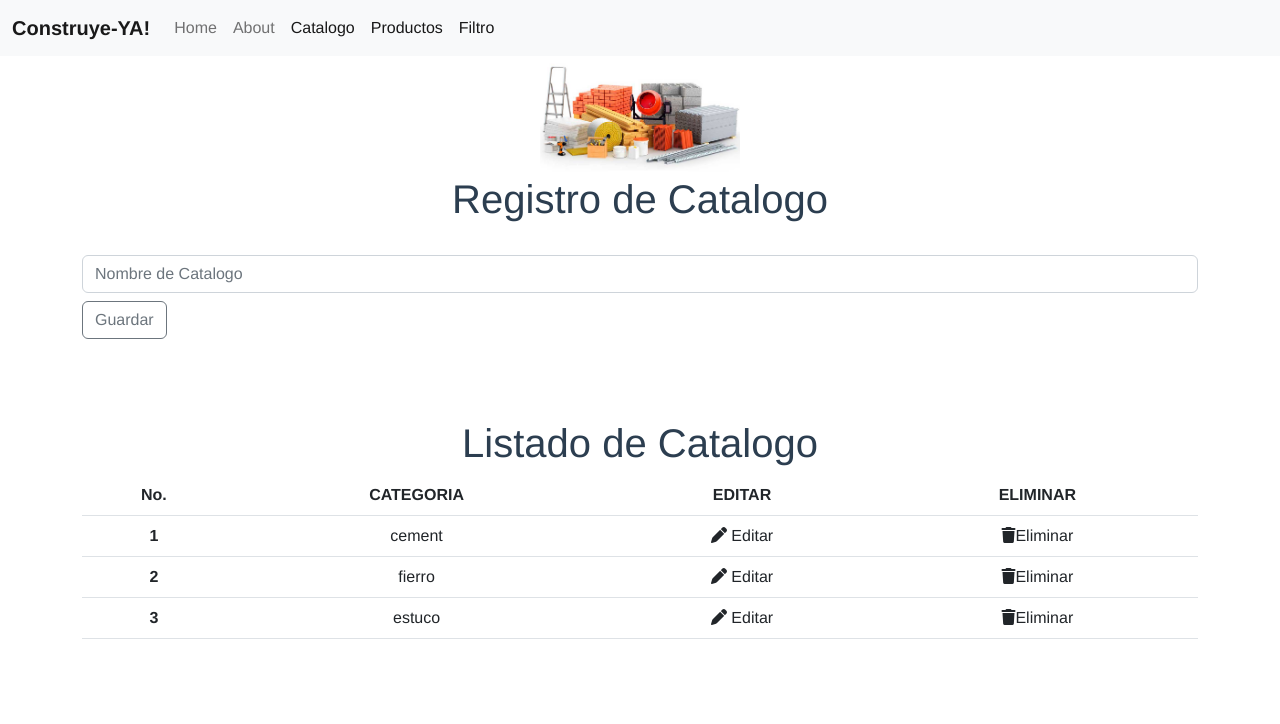
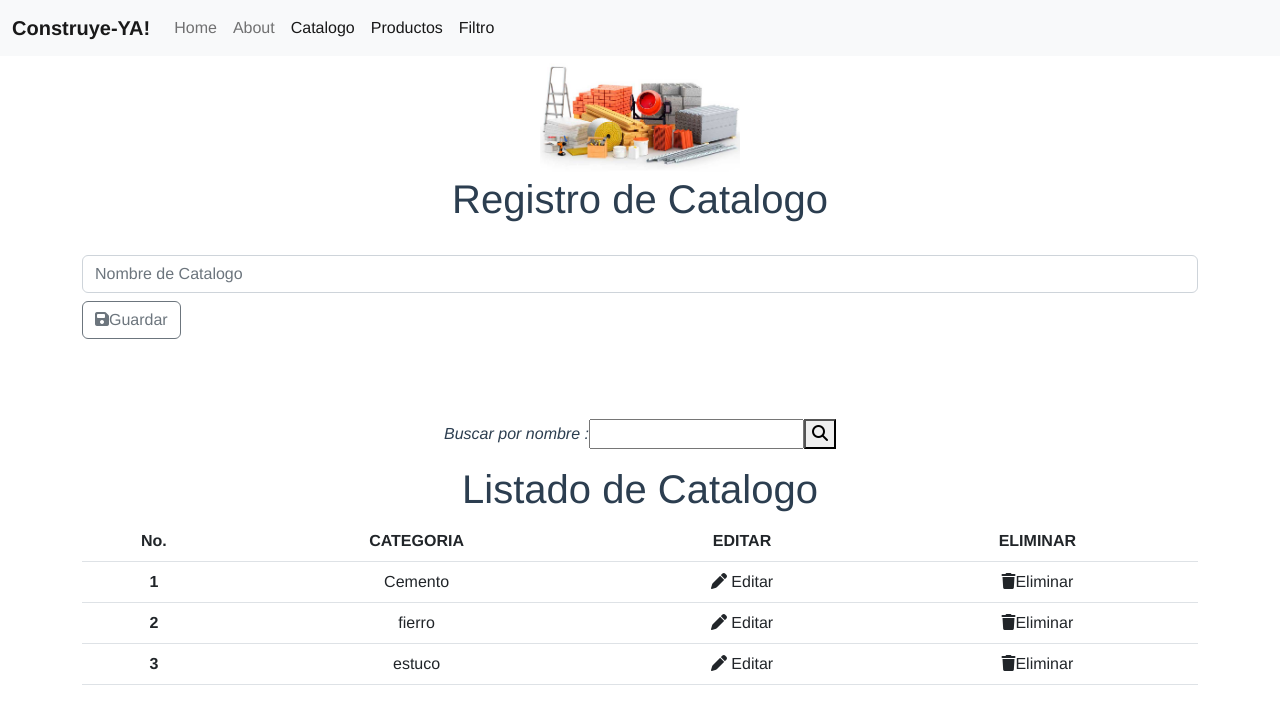
Before and after one commit to yovi123paye/proyecto-final-vue, a Vue app: page /catalogo in a window 1280 px wide. Shown: the top 724 px of the page. Built offline with nearby package versions, Linux system fonts and the light colour scheme; data requests are answered from the project's data file.

Commit message:
Implementación dl metodo buscar

```diff
--- a/db.json
+++ b/db.json
@@ -2,7 +2,7 @@
   "catalogo": [
     {
       "id": 1,
-      "nombre": "cement"
+      "nombre": "Cemento"
     },
     {
       "id": 2,
--- a/src/views/CatalogoView.vue
+++ b/src/views/CatalogoView.vue
@@ -17,7 +17,7 @@
                         placeholder="Nombre de Catalogo" aria-describedby="button-addon2">
                 </div>
                 <div class="input-group mb-2">
-                    <button class="btn btn-outline-secondary" type="submit">Guardar</button>
+                    <button class="btn btn-outline-secondary" type="submit"><i class="fas fa-save"></i>Guardar</button>
                 </div>
             </form>
         </div>
@@ -26,7 +26,15 @@
         <br />
         <br />
 
-
+        <div>
+            <i class="el el-align-left">
+                <p>
+                    <label>Buscar por nombre :</label>
+                    <input type="text">
+                    <button><i class="fa-solid fa-magnifying-glass"></i></button>
+                </p>
+            </i>
+        </div>
         <h1> Listado de Catalogo</h1>
         <table class="table">
             <thead class="thead-light">
--- a/src/views/ProductoView.vue
+++ b/src/views/ProductoView.vue
@@ -28,7 +28,7 @@
                     aria-describedby="button-addon2">
             </div>
             <div class="input-group mb-2">
-                <button class="btn btn-outline-secondary" type="submit">GUARDAR</button>
+                <button class="btn btn-outline-secondary" type="submit"> <i class="fas fa-save"></i>Guardar</button>
             </div>
 
 
```
